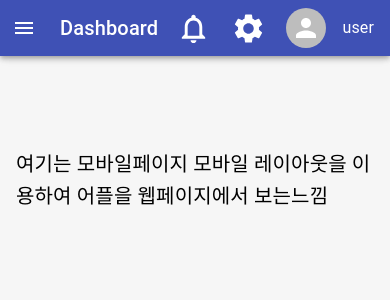
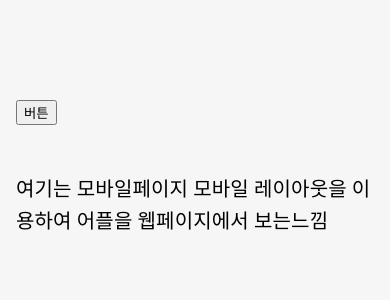
Before and after one commit to saanglee/SNP-ONE, a React (Create React App) app: page /sign in a window 390 px wide. Both pictures are taken after a click on the button 212 px from the left and 28 px from the top of the page. Shown: the top 300 px of the page. Built offline with nearby package versions, Linux system fonts and the light colour scheme.

Commit message:
laylout: mobile layout

```diff
--- a/src/components/layout/Header.tsx
+++ b/src/components/layout/Header.tsx
@@ -31,11 +31,13 @@ interface HeaderProps {
   menuWidth: number;
   open: boolean;
   md?: boolean;
+  sign?: boolean;
 }
 
 interface AppBarProps extends MuiAppBarProps {
   open?: boolean;
   sidebar: number;
+  sign?: boolean;
 }
 
 const Header = ({
@@ -44,6 +46,7 @@ const Header = ({
   menuWidth,
   open,
   md,
+  sign,
 }: HeaderProps) => {
   const drawer = (
     <Box>
@@ -89,7 +92,7 @@ const Header = ({
       sx={{ width: { md: menuWidth }, flexShrink: { sm: 0 } }}
       aria-label="mailbox folders"
     >
-      <AppBar open={open} sidebar={menuWidth}>
+      <AppBar open={open} sidebar={menuWidth} sign={sign}>
         <StyledToolbar>
           <Box sx={{ display: "flex", alignItems: "center" }}>
             <IconButton
@@ -183,7 +186,7 @@ const DrawerHeader = styled(Box)(({ theme }) => ({
 
 const AppBar = styled(MuiAppBar, {
   shouldForwardProp: (prop) => prop !== "open" && prop !== "sidebar",
-})<AppBarProps>(({ theme, open, sidebar }) => ({
+})<AppBarProps>(({ theme, open, sidebar, sign }) => ({
   transition: theme.transitions.create(["margin", "width"], {
     easing: theme.transitions.easing.sharp,
     duration: theme.transitions.duration.leavingScreen,
@@ -197,4 +200,13 @@ const AppBar = styled(MuiAppBar, {
       duration: theme.transitions.duration.enteringScreen,
     }),
   }),
+  ...(sign && {
+    width: `calc(100% - ${sidebar}px)`,
+    marginLeft: `${sidebar}px`,
+    transition: theme.transitions.create(["margin", "width"], {
+      easing: theme.transitions.easing.easeOut,
+      duration: theme.transitions.duration.enteringScreen,
+    }),
+    display: "none",
+  }),
 }));
--- a/src/components/layout/MobileLayout.tsx
+++ b/src/components/layout/MobileLayout.tsx
@@ -18,6 +18,7 @@ const sidebarWidth = 240;
 
 const MobileLayout = ({ children }: LayoutProps) => {
   const [open, setOpen] = useState(true);
+  const [sign, setSign] = useState(true);
   // const [loading, setLoading] = useRecoilState(loadedStatus);
   const loading = useRecoilValue(loadedStatus);
 
@@ -25,10 +26,12 @@ const MobileLayout = ({ children }: LayoutProps) => {
 
   const handleDrawerOpen = () => {
     setOpen(true);
+    setSign(false);
   };
 
   const handleDrawerClose = () => {
     setOpen(false);
+    setSign(true);
   };
 
   return (
@@ -45,9 +48,13 @@ const MobileLayout = ({ children }: LayoutProps) => {
         menuWidth={sidebarWidth}
         open={open}
         md={md}
+        sign={sign}
       />
       <Main open={open} md={md}>
-        <StyledWrapper maxWidth="xl">{children}</StyledWrapper>
+        <StyledWrapper maxWidth="xl">
+          {sign && !open && <button onClick={() => setOpen(true)}>버튼</button>}
+          {children}
+        </StyledWrapper>
       </Main>
       {loading && (
         <StyledSpinner>
@@ -60,7 +67,7 @@ const MobileLayout = ({ children }: LayoutProps) => {
 
 export default MobileLayout;
 
-const StyledWrapper = styled(Container, {
+const StyledWrapper: any = styled(Container, {
   shouldForwardProp: (prop) => prop !== "md",
 })<{
   md?: boolean;
```
